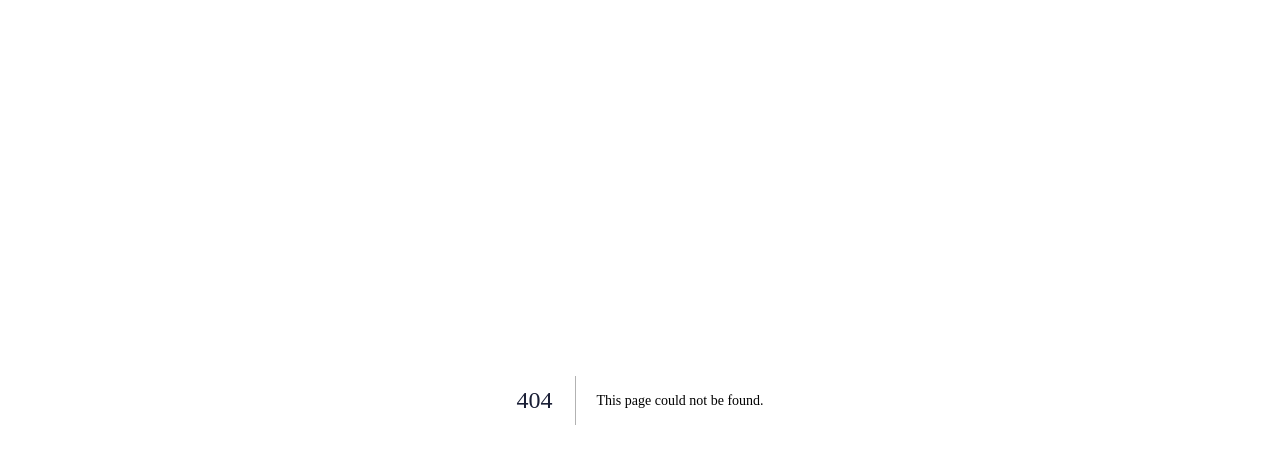
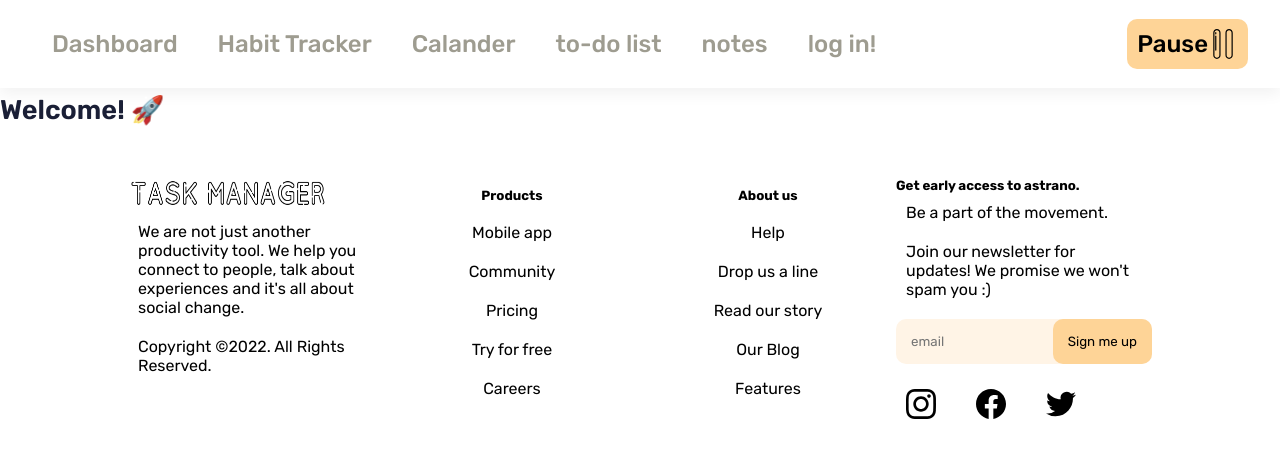
Before and after one commit to adambenaceur/Productivity-App, a Next.js app: page /dashboard in a window 1280 px wide. Before the commit this address had no page. Shown: the top 458 px of the page. Built offline with nearby package versions, Linux system fonts and the light colour scheme.

Commit message:
added title to dashboard

```diff
--- /dev/null
+++ b/pages/dashboard.tsx
@@ -0,0 +1,28 @@
+import type { NextPage } from 'next'
+import Head from 'next/head'
+
+import HeaderApp from '../components/HeaderApp'
+
+import Footer from '../components/Footer'
+
+
+const Dashboard: NextPage = () => {
+
+  return (
+
+    <div >
+      <Head>
+        <title>Task Manager</title>
+        <meta name="description" content="Generated by create next app" />
+        <link rel="icon" href="/favicon.ico" />
+        <link href="https://fonts.googleapis.com/css2?family=Merriweather:wght@300;400&family=Roboto+Mono:wght@100;200;300;400;500;600;700&family=Roboto:wght@300;400;500;700;900&family=Rubik:wght@300;400;500;600;700;800;900&display=swap" rel="stylesheet"></link>
+      </Head>
+      <HeaderApp/>
+      <h1 className='dashboard-title'>Welcome! 🚀</h1>
+
+      <Footer/>
+    </div>
+  )
+}
+
+export default Dashboard
```
